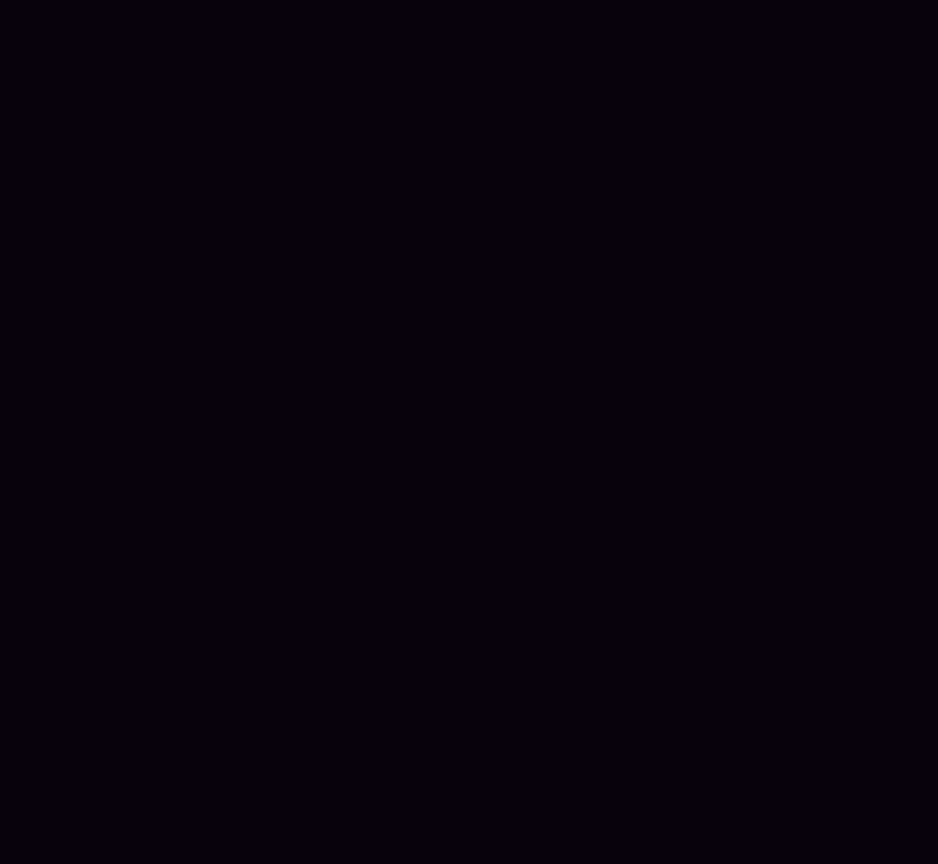
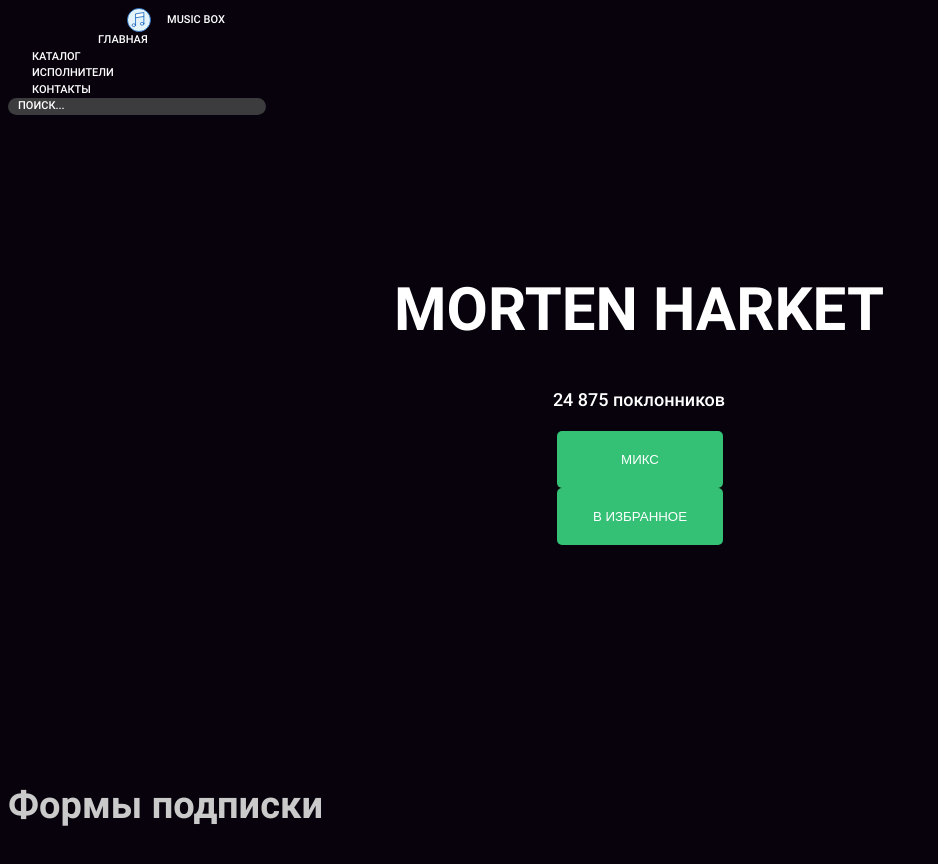
Before and after one commit to MaishevK/layout-designer-project-56, a website: page src/artist.html in a window 1280 px wide. Shown: the whole page, without its empty margins (0-938 px from the left). Before the commit the page ends 800 px from the top, so only its background shows below. Drawn offline with Linux system fonts and the light colour scheme; files whose address does not match are found by name.

Commit message:
fix artist.html

```diff
--- a/src/artist.html
+++ b/src/artist.html
@@ -8,6 +8,47 @@
   <link rel="stylesheet" href="./css/app.css">
 </head>
 <body>
+  <div class="bg-">
+    <section id="page-description">
+        <div class="first uppercase fs-11px lh-16px5">
+          <div class="flex first-img">
+            <div class="img-note w-24px h-24px"></div>
+            <div class="flex align-center ml-16px color-white">music box</div>
+          </div>
+          <div class="flex main ml-1 align-center color-white">главная</div>
+          <div class="flex ml-2 align-center color-white">каталог</div>
+          <div class="flex ml-2 align-center color-white">исполнители</div>
+          <div class="flex ml-2 align-center color-white">контакты</div>
+          <div class="flex flex-grow first-find mr-121px">
+            <div class="find flex align-center pl-10px color-white">поиск...</div>
+          </div>
+
+        </div>
+        <div class="flex flex-column align-center banner">
+          <h1 class="string text-align-center uppercase color-white m-0">MORTEN HARKET</h1>
+          <p class="string text-align-center string-access color-white">24 875 поклонников</p>
+          <div class="form">
+            <div class="btn-access flex justify-center">
+              <label for="fi-3" class="sr-only">Микс</label>
+              <input id="fi-3" class="access-font color-white uppercase transparent border-none" type="submit" value="Микс">
+            </div>
+            <div class="form">
+              <div class="btn-access flex justify-center">
+                <label for="fi-3" class="sr-only">"В избранное</label>
+                <input id="fi-3" class="access-font color-white uppercase transparent border-none" type="submit" value="В избранное">
+              </div>
+            </div>
+          </div>
+        </div>
+      </section>
+  </div>
+  <div class="pricing">
+    <section id="page-pricing" class="pricing-head">
+      <h2>Формы подписки</h2>
+      <div class="pricing-card"></div>
+      <div class="page-pricing-footer"></div>
+    </section>
+  </div>
 
 </body>
 </html>
```
